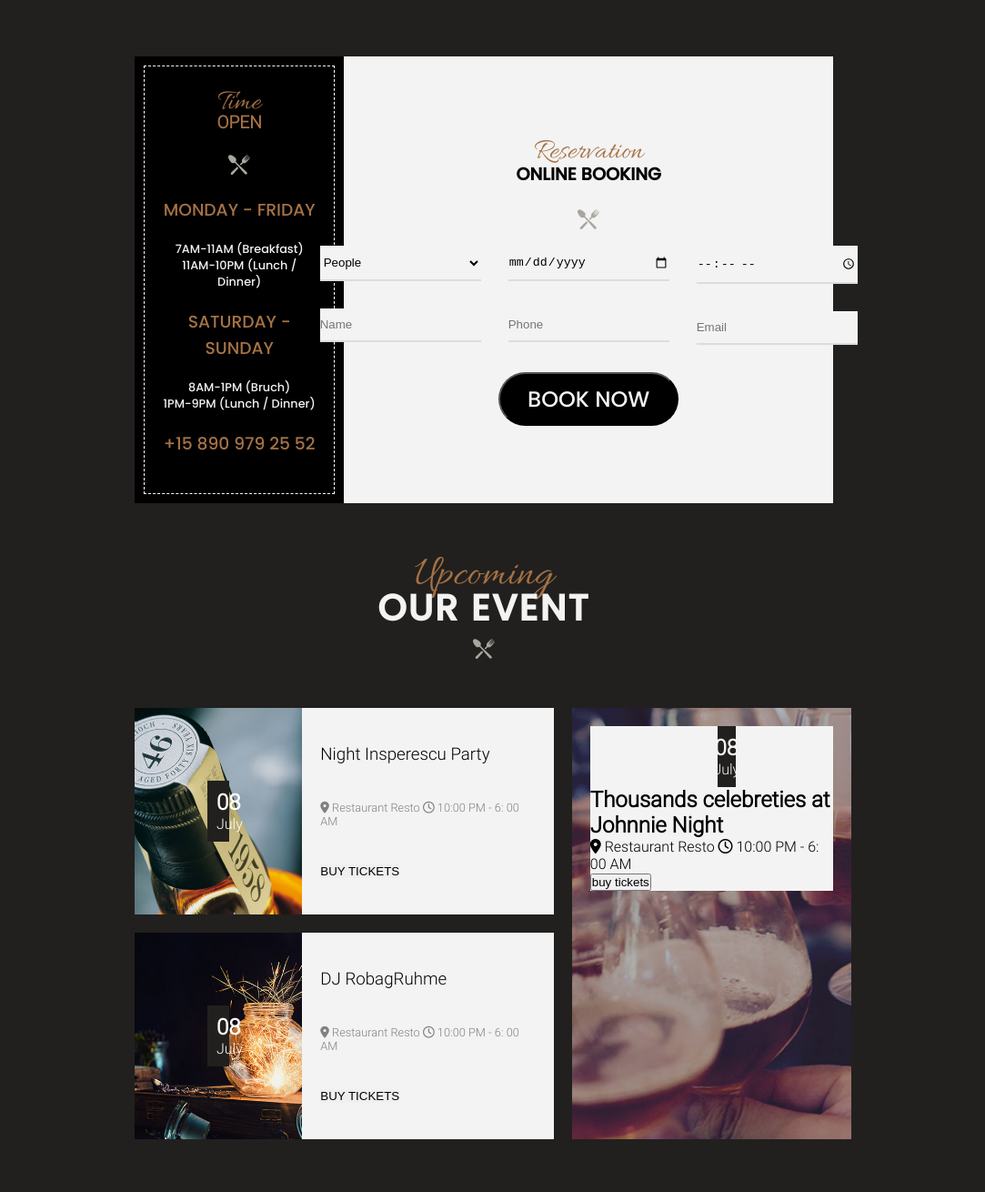
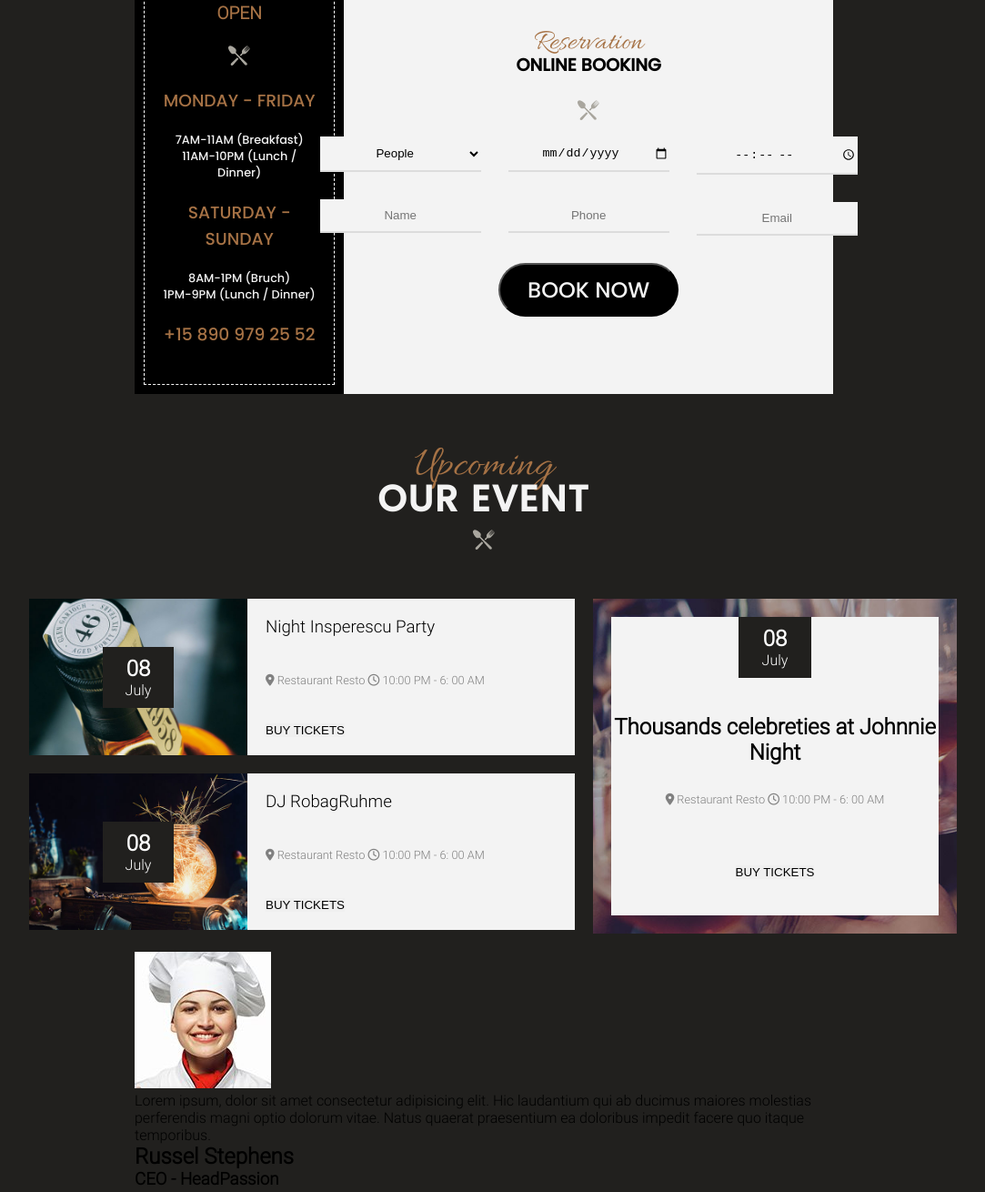
Before and after one commit to Faboulous53/restaurant-design, a plain HTML site: page index.html in a window 1280 px wide. Shown: the part 2661-3971 px from the top of the page at 91% size, without its empty margins (108-1191 px from the left). Drawn offline with Linux system fonts and the light colour scheme.

Commit message:
more event style

```diff
--- a/assets/style/layout/_section.scss
+++ b/assets/style/layout/_section.scss
@@ -137,6 +137,10 @@
         border-bottom: 1px dashed grey;
         align-items: center;
 
+        img{
+            object-fit: cover;
+        }
+
         .price {
             font-family: $font3;
             font-size: 1.2rem;
@@ -148,14 +152,15 @@
 
 .other {
     width: 60%;
-    margin: 200px auto;
+    margin: 0 auto;
 
     .reservation {
         display: grid;
         grid-template-columns: 30% 70%;
         background: black;
-
         color: $white1;
+        max-width: 1050px;
+        margin: 0 auto;
 
         .opening {
             padding: 20px;
@@ -253,6 +258,7 @@
                 border-bottom: 2px solid rgba(128, 128, 128, 0.204);
                 padding: 10px 0;
                 background: $white1;
+                text-align: center;
             }
 
             button {
@@ -308,11 +314,12 @@
         .event-back{
             display: grid;
             grid-template-columns: 60% 40%;
-            grid-template-rows: 1fr 1fr ;
+            grid-template-rows: 1fr  ;
             grid-template-areas:
             "1 3"
             "2 3";
             column-gap: 20px;
+            min-width: 1000px;
         }
 
         .card-event{
@@ -323,21 +330,28 @@
 
         .part-left-1{
             background: url(../img/event-01.jpg) center/cover;
-
+            display: flex;
+            align-items: center;
+            justify-content: center;
 
         }
 
         .date{
-            padding: 10px;
-            text-align: center;
+            display: flex;
+            flex-direction: column;
+            align-items: center;
             background: $black1;
-            margin: 80px;
             color: white;
+            padding: 10px 25px;
 
         }
 
         .part-left-2{
             background: url(../img/event-02.jpg) center/cover;
+            display: flex;
+            align-items: center;
+            justify-content: center;
+
         }
     }
 
@@ -369,6 +383,7 @@
 
     .event-back-right{
         background: url(../img/event-03.jpg) center/cover;
+        display: flex;
         margin-bottom: 20px;
 
         .event-center{
@@ -380,11 +395,33 @@
                 flex-direction: column;
                 align-items: center;
                 background: $black1;
+                color: white;
+                padding: 10px;
+                justify-content: center;
                 margin: 0 140px;
-                padding: 10px 10px;
-                color: $white1;
-                text-align: center;
+
             }
         }
     }
+
+    .event-description-right{
+        margin: 40px 0;
+        display: flex;
+        flex-direction: column;
+        align-items: center;
+        text-align: center;
+        gap: 30px;
+
+        p{
+            margin-bottom: 35px;
+            color: gray;
+            font-size: 0.8rem;
+        }
+        .buy{
+            border: none;
+            text-transform: uppercase;
+            cursor: pointer;
+
+        }
+    }
 }
--- a/index.html
+++ b/index.html
@@ -204,8 +204,14 @@
                         <div class="planning-left">
                             <select name="" id="">
                                 <option value="">People</option>
-                                <option value="">Group</option>
-                                <option value="">Entreprise</option>
+                                <option value="">1</option>
+                                <option value="">2</option>
+                                <option value="">3</option>
+                                <option value="">4</option>
+                                <option value="">5</option>
+                                <option value="">6</option>
+                                <option value="">7</option>
+                                <option value="">8</option>
                             </select>
                             <input type="text" placeholder="Name" />
                         </div>
```
Also changed, not shown: assets/style/index.css, 1 other file.
